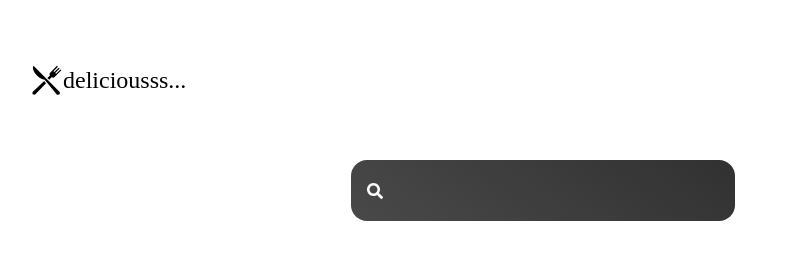
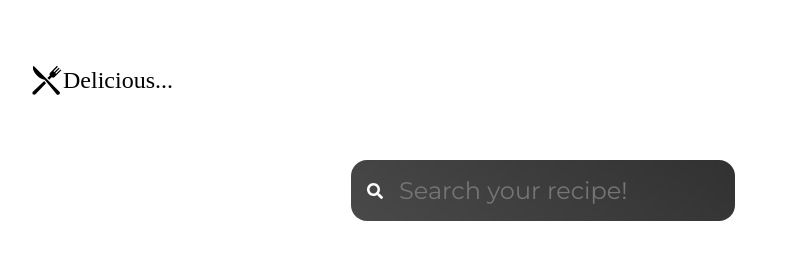
Before and after one commit to eelizan1/recipe_react, a React (Create React App) app: page / in a window 1280 px wide. Shown: the top 260 px of the page, without its empty margins (97-886 px from the left). Built offline with nearby package versions, Linux system fonts and the light colour scheme; no server answers; the HTML template or start-up script is replaced by a standard one; a web font is replaced by a local one.

Commit message:
Added placeholder text in searchbar

```diff
--- a/src/App.js
+++ b/src/App.js
@@ -11,7 +11,7 @@ function App() {
       <BrowserRouter>
         <Nav>
           <GiKnifeFork />
-          <Logo to={"/"}>deliciousss...</Logo>
+          <Logo to={"/"}>Delicious...</Logo>
         </Nav>
         <Search />
         <Category />
--- a/src/components/Search.jsx
+++ b/src/components/Search.jsx
@@ -20,6 +20,7 @@ function Search() {
           onChange={(e) => setInput(e.target.value)}
           type="text"
           value={input}
+          placeholder="Search your recipe!"
         />
       </div>
     </FormStyle>
```
